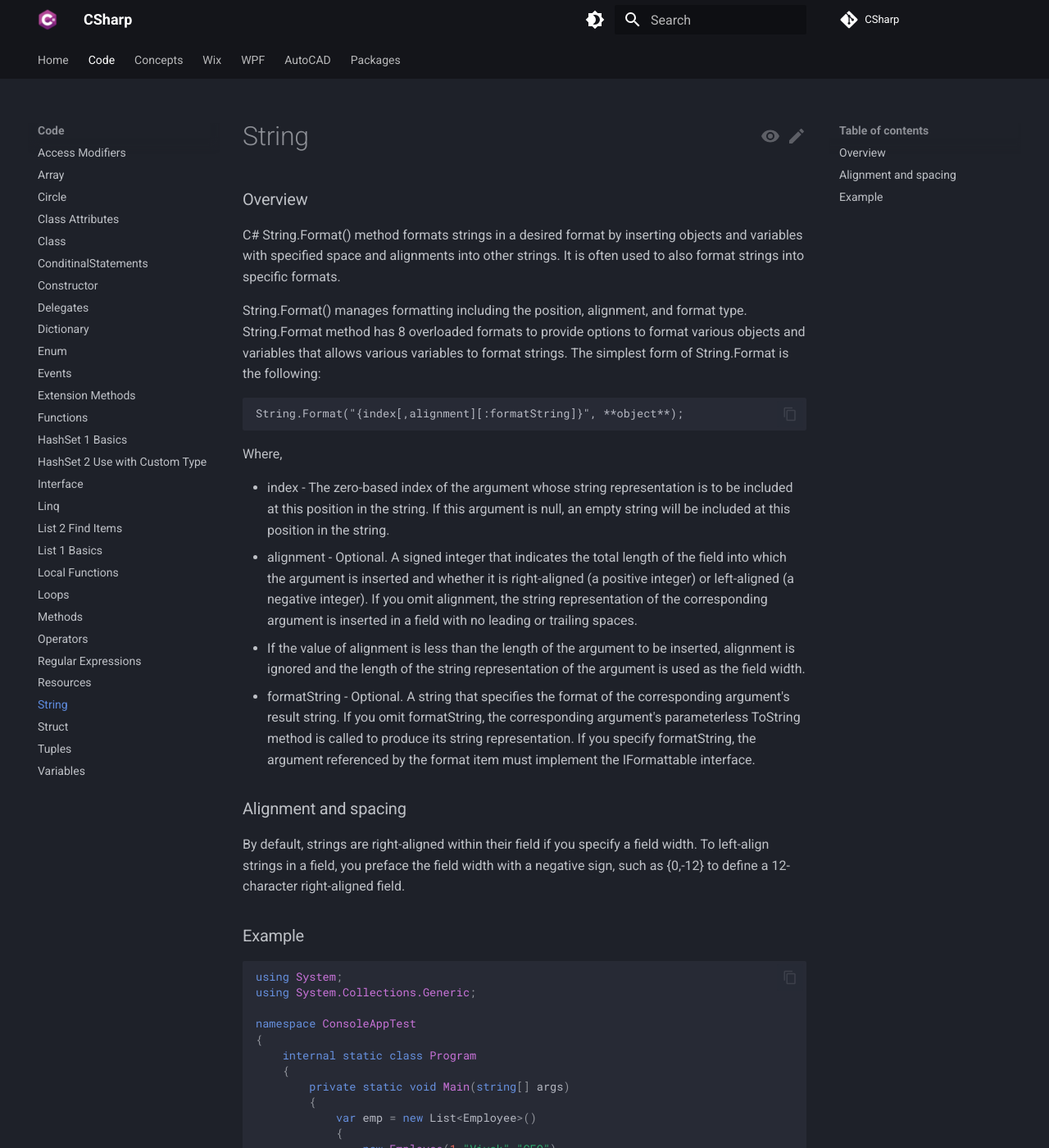
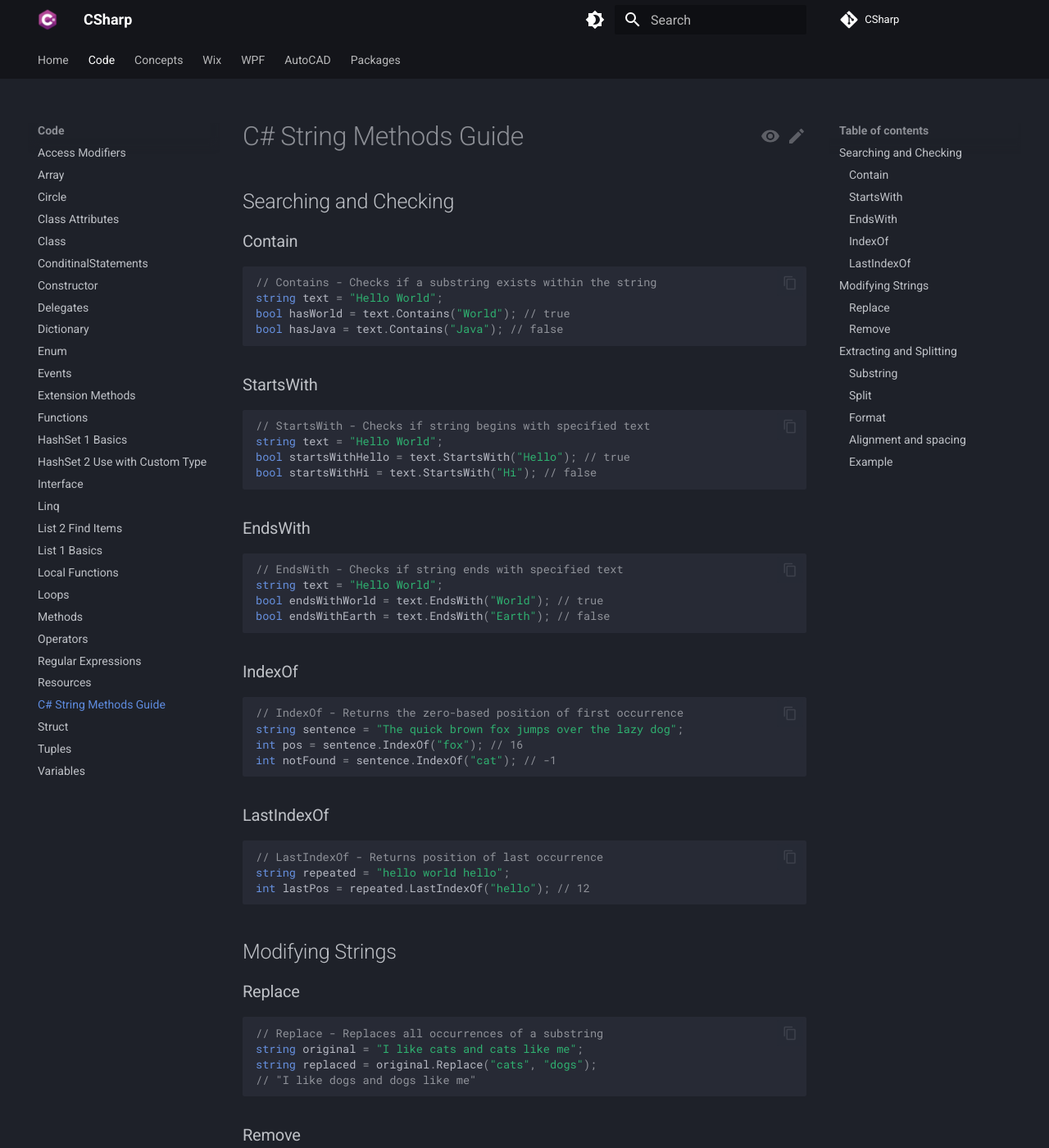
Before and after one commit to NodesAutomations/CSharp, an MkDocs documentation site: the page built from docs/Code/String.md, in a window 1280 px wide and 1400 px high. Shown: the whole window at 82% size. Built offline with MkDocs 1.6.1 and Material for MkDocs 9.7.7, drawn with Linux system fonts in a browser that asks for light colours; comment, search, counter and statistics services are not loaded; some of the changed text lies outside the part shown.

Commit message:
Enhance C# String Methods documentation with detailed examples and additional methods

````diff
--- a/docs/Code/String.md
+++ b/docs/Code/String.md
@@ -1,4 +1,82 @@
-### Overview
+# C# String Methods Guide
+
+## Searching and Checking
+
+### Contain
+```csharp
+// Contains - Checks if a substring exists within the string
+string text = "Hello World";
+bool hasWorld = text.Contains("World"); // true
+bool hasJava = text.Contains("Java"); // false
+```
+### StartsWith
+```csharp
+// StartsWith - Checks if string begins with specified text
+string text = "Hello World";
+bool startsWithHello = text.StartsWith("Hello"); // true
+bool startsWithHi = text.StartsWith("Hi"); // false
+```
+### EndsWith
+```csharp
+// EndsWith - Checks if string ends with specified text
+string text = "Hello World";
+bool endsWithWorld = text.EndsWith("World"); // true
+bool endsWithEarth = text.EndsWith("Earth"); // false
+```
+### IndexOf
+```csharp
+// IndexOf - Returns the zero-based position of first occurrence
+string sentence = "The quick brown fox jumps over the lazy dog";
+int pos = sentence.IndexOf("fox"); // 16
+int notFound = sentence.IndexOf("cat"); // -1
+```
+### LastIndexOf
+```csharp
+// LastIndexOf - Returns position of last occurrence
+string repeated = "hello world hello";
+int lastPos = repeated.LastIndexOf("hello"); // 12
+```
+## Modifying Strings
+
+### Replace
+```csharp
+// Replace - Replaces all occurrences of a substring
+string original = "I like cats and cats like me";
+string replaced = original.Replace("cats", "dogs");
+// "I like dogs and dogs like me"
+```
+### Remove
+```csharp
+// Remove - Removes characters starting at specified position
+string phrase = "Hello World";
+string removed = phrase.Remove(5, 6); // "Hello" (removes " World")
+```
+
+## Extracting and Splitting
+
+### Substring
+```csharp
+// Substring - Extracts a portion of the string
+string fullText = "Hello World";
+string sub1 = fullText.Substring(0, 5); // "Hello"
+string sub2 = fullText.Substring(6); // "World"
+```
+
+### Split
+```csharp
+// Split - Divides string into array based on delimiter
+string csv = "apple,banana,orange";
+string[] fruits = csv.Split(',');
+// ["apple", "banana", "orange"]
+```
+
+### Format
+
+```csharp
+// Format - Static method for formatted string creation
+string formatted = string.Format("Hello {0}, you are {1} years old", "Alice", 25);
+// "Hello Alice, you are 25 years old"
+```
 
 C# String.Format() method formats strings in a desired format by inserting objects and variables with specified space and alignments into other strings. It is often used to also format strings into specific formats.
 
````
